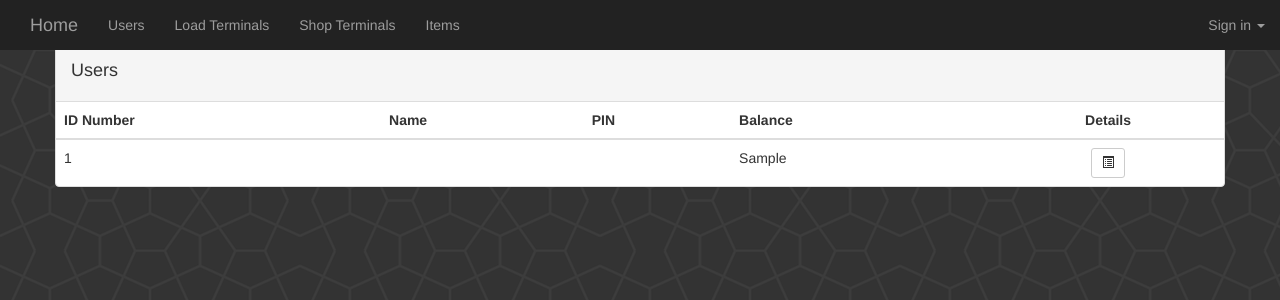
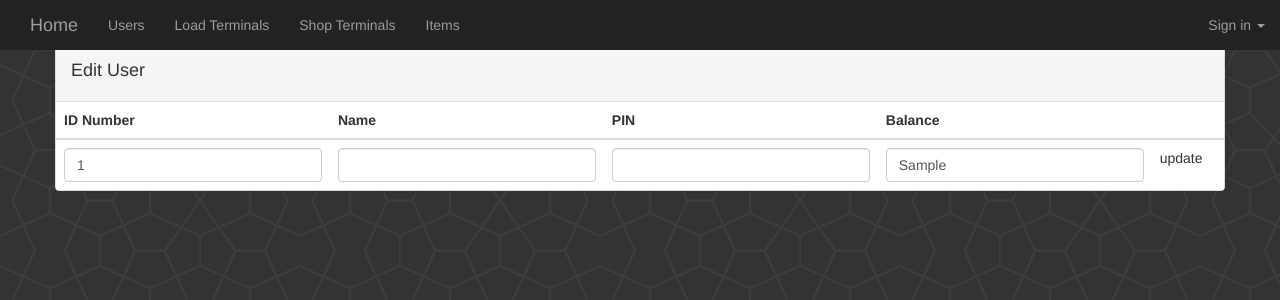
Before and after one commit to diezcami/admu-ewallet-db, a CodeIgniter app: page /database/index.php/site/edit_user/1 in a window 1280 px wide. Shown: the top 300 px of the page. Run offline with CodeIgniter, Linux system fonts and the light colour scheme; tables that the repository leaves empty or names only in its code hold one stand-in row (values such as "Sample post"); data that the repository does not hold is empty; some libraries are stand-ins or nearby versions.

Commit message:
edit_user now displays the entry in editable form. not functional yet

```diff
--- a/application/views/view_edit_user.php
+++ b/application/views/view_edit_user.php
@@ -7,7 +7,7 @@
   <div class="row">
     <div class="panel panel-default">
       <!-- Default panel contents -->
-      <div class="panel-heading"><h4>Users</h4></div>
+      <div class="panel-heading"><h4>Edit User</h4></div>
       <!-- Table -->
       <table class="table">
         <thead>
@@ -16,37 +16,36 @@
             <th>Name</th>
             <th>PIN</th>
             <th>Balance</th>
-            <th style="text-align:center;">Details</th>
+            <th style="text-align:center;"> </th>
           </tr>
         </thead>
+        <!--<tr>
+          <td>
+            <input type="text" class="form-control" value="Jane Doe">
+          </td>
+          <td>
+            <input type="text" class="form-control" value="Jane Doe">
+          </td>
+          <td>
+            <input type="text" class="form-control" value="Jane Doe">
+          </td>
+          <td>
+            <input type="text" class="form-control" value="Jane Doe">
+          </td>
+        </tr>-->
+
         <?php
+
           foreach( $users as $user ){
             echo "<tr>";
-            echo "<td>".$user->id_number."</td>";
-            echo "<td>".$user->first_name." ".$user->last_name."</td>";
-            echo "<td>".$user->pin."</td>";
-            echo "<td>".$user->balance."</td>";
-            echo "<td class='details'><a class='btn btn-default btn-sm' type='button' href='edit_user/$user->id_number'><span class='glyphicon glyphicon-list-alt'></span></a></td>";
+            echo "<td><input type='text' class='form-control' value='".$user->id_number."'></td>";
+            echo "<td><input type='text' class='form-control' value='".$user->first_name." ".$user->last_name."'></td>";
+            echo "<td><input type='text' class='form-control' value='".$user->pin."'></td>";
+            echo "<td><input type='text' class='form-control' value='".$user->balance."'></td>";
+            echo "<td>update</td>";
             echo"</tr>";
           }
         ?>
-        <!--<tr>
-          <td>Heights</td>
-          <td>Mark Aldecimo</td>
-          <td>17 JUN 2014 / 23 JUL 2014</td>
-          <td><a href="http://heights.compsat.org">heights.compsat.org</a></td>
-          <td>3/5</td>
-          <td style="text-align:center;"><a type="button" class="btn btn-default btn-sm" href="#"><span class="glyphicon glyphicon-list-alt"></span></a></td>
-        </tr>
-        <tr>
-          <td>CompSAt</td>
-          <td>Basil Begonia</td>
-          <td>N/A</td>
-          <td>N/A</td>
-          <td>4/5</td>
-          <td style="text-align:center;"><a type="button" class="btn btn-default btn-sm" href="#"><span class="glyphicon glyphicon-list-alt"></span></a></td>
-        </tr>
-        -->
       </table>
     </div>
   </div>
```
